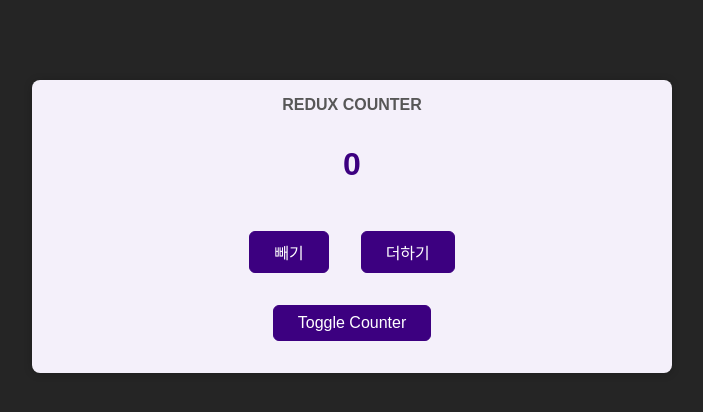
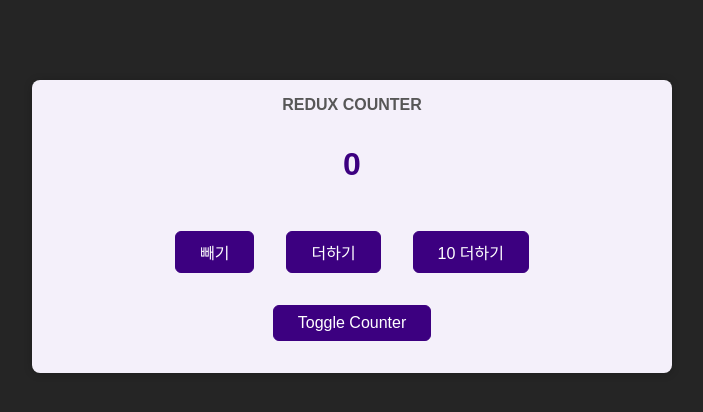
Before and after one commit to geumyoung00/redux-basic, a React (Create React App) app: page / in a window 1280 px wide. Shown: the top 412 px of the page, without its empty margins (288-991 px from the left). Built offline with nearby package versions, Linux system fonts and the light colour scheme.

Commit message:
plus 10 버튼 만들고 연결하기

```diff
--- a/src/components/Counter.js
+++ b/src/components/Counter.js
@@ -1,6 +1,5 @@
 import { useDispatch, useSelector } from 'react-redux';
 import classes from './Counter.module.css';
-
 
 const Counter = () => {
   const count = useSelector((state) => state.count);
@@ -8,6 +7,10 @@ const Counter = () => {
 
   const increaseHandler = (e) => {
     dispatch({ type: 'INCREASE' })
+  };
+
+  const increaseTenHandler = (e) => {
+    dispatch({ type: 'INCREASE_10', amount: 10 })
   };
 
   const decreaseHandler = (e) => {
@@ -24,6 +27,7 @@ const Counter = () => {
       <div>
         <button onClick={decreaseHandler}>빼기</button>
         <button onClick={increaseHandler}>더하기</button>
+        <button onClick={increaseTenHandler}>10 더하기</button>
       </div>
       <button onClick={toggleCounterHandler}>Toggle Counter</button>
     </main>
--- a/src/counter/index.js
+++ b/src/counter/index.js
@@ -7,6 +7,10 @@ const reduxCounter = (state = { count: 0 }, action) => {
     return { count: state.count - 1 }
   }
 
+  if (action.type === 'INCREASE_10') {
+    return { count: state.count + action.amount }
+  }
+
   return state;
 }
 
```
